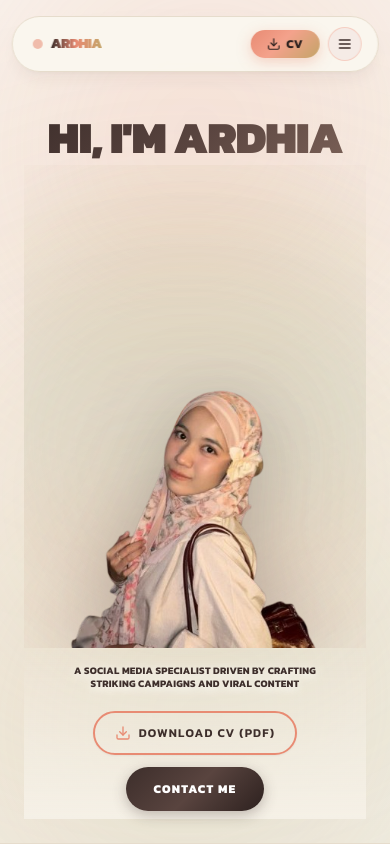
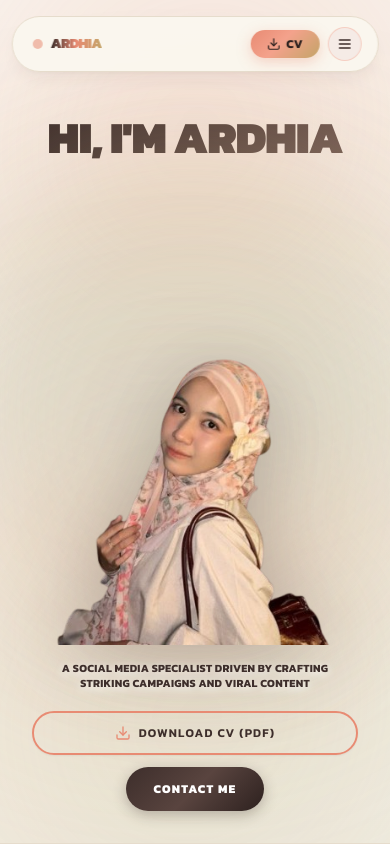
Before and after one commit to Braneee/portofolio-ardhia, a Next.js app: page / in a window 390 px wide. Shown: the top 844 px of the page. Built offline with nearby package versions, Linux system fonts and the light colour scheme.

Commit message:
fix: revert h-full bounds that cropped hero image on desktop and mobile

```diff
--- a/src/components/sections/HeroSection.tsx
+++ b/src/components/sections/HeroSection.tsx
@@ -105,15 +105,14 @@ export function HeroSection() {
         </FadeIn>
       </div>
 
-      {/* Empty flex-1 spacer to push bottom bar down since image is now absolute - ONLY ON DESKTOP */}
+      {/* Spacer to push bottom bar down on desktop */}
       <div className="hidden sm:block flex-1" />
 
       {/* Centered Person Cutout */}
-      {/* On desktop: absolute at the bottom. On mobile: flex-1 to take up remaining space above the bottom bar naturally without overlapping */}
-      <div className="sm:absolute sm:bottom-0 sm:left-1/2 sm:-translate-x-1/2 z-10 flex items-end justify-center w-full pointer-events-none flex-1 sm:flex-none relative overflow-hidden sm:overflow-visible">
-        <FadeIn delay={0.4} y={20} className="flex items-end justify-center w-full h-full">
+      <div className="sm:absolute sm:bottom-0 sm:left-1/2 sm:-translate-x-1/2 z-10 flex flex-1 sm:flex-none items-end justify-center w-full pointer-events-none relative">
+        <FadeIn delay={0.4} y={20} className="flex items-end justify-center w-full">
           <Magnet padding={150} strength={3} activeTransition="transform 0.3s ease-out" inactiveTransition="transform 0.6s ease-in-out">
-            <div className="relative group flex justify-center items-end h-full">
+            <div className="relative group flex justify-center items-end">
               {/* Soft Warm Glowing Aura Behind Cutout */}
               <div className="absolute inset-x-[-20%] bottom-0 top-[-20%] rounded-full bg-gradient-to-t from-[#F4A28C]/45 via-[#A8BBA2]/40 to-[#C4A468]/35 opacity-65 blur-3xl group-hover:opacity-90 transition duration-500 pointer-events-none" />
 
@@ -126,7 +125,7 @@ export function HeroSection() {
                   objectPosition: 'bottom',
                   filter: 'drop-shadow(0 10px 40px rgba(61,46,43,0.3))',
                 }}
-                className="w-auto max-w-[120%] sm:max-w-none h-[45vh] sm:h-[65vh] md:h-[75vh] max-h-[800px] sm:min-h-[400px] pointer-events-auto transition-transform duration-300 group-hover:scale-[1.03] origin-bottom object-bottom"
+                className="w-auto max-w-[150%] sm:max-w-none h-[50vh] sm:h-[65vh] md:h-[75vh] max-h-[800px] min-h-[350px] pointer-events-auto transition-transform duration-300 group-hover:scale-[1.03] origin-bottom"
               />
             </div>
           </Magnet>
@@ -134,16 +133,16 @@ export function HeroSection() {
       </div>
 
       {/* Bottom Bar */}
-      <div className="w-full max-w-6xl flex flex-col sm:flex-row justify-between items-center sm:items-end gap-5 sm:gap-6 pt-4 sm:pt-2 z-30 flex-shrink-0 relative sm:static bg-gradient-to-t from-[#F5F0E6] via-[#F5F0E6]/80 to-transparent sm:bg-none pb-2 sm:pb-0">
+      <div className="w-full max-w-6xl flex flex-col sm:flex-row justify-between items-center sm:items-end gap-5 sm:gap-6 pt-4 sm:pt-2 z-30 flex-shrink-0 relative sm:static pb-2 sm:pb-0">
         <FadeIn delay={0.35} y={20} className="w-full sm:w-auto flex justify-center sm:block">
-          <p className="text-[#3D2E2B] font-bold sm:font-light uppercase tracking-wide leading-snug text-center sm:text-left text-[10px] sm:text-[clamp(0.8rem,1.2vw,1.2rem)] max-w-[300px] sm:max-w-[320px] drop-shadow-[0_2px_4px_rgba(255,255,255,1)] sm:drop-shadow-[0_2px_10px_rgba(255,255,255,0.8)] px-2">
+          <p className="text-[#3D2E2B] font-bold sm:font-light uppercase tracking-wide leading-snug text-center sm:text-left text-[11px] sm:text-[clamp(0.8rem,1.2vw,1.2rem)] max-w-[300px] sm:max-w-[320px] drop-shadow-[0_2px_4px_rgba(255,255,255,1)] sm:drop-shadow-[0_2px_10px_rgba(255,255,255,0.8)] px-2">
             a social media specialist driven by crafting striking campaigns and viral content
           </p>
         </FadeIn>
 
-        <FadeIn delay={0.5} y={20} className="flex flex-row flex-wrap items-center justify-center gap-3 sm:gap-3 w-full sm:w-auto px-2">
-          <DownloadCVButton variant="outline" />
-          <ContactButton />
+        <FadeIn delay={0.5} y={20} className="flex flex-col sm:flex-row items-center justify-center gap-3 sm:gap-3 w-full sm:w-auto px-2">
+          <DownloadCVButton variant="outline" className="w-full sm:w-auto justify-center" />
+          <ContactButton className="w-full sm:w-auto justify-center" />
         </FadeIn>
       </div>
     </section>
```
